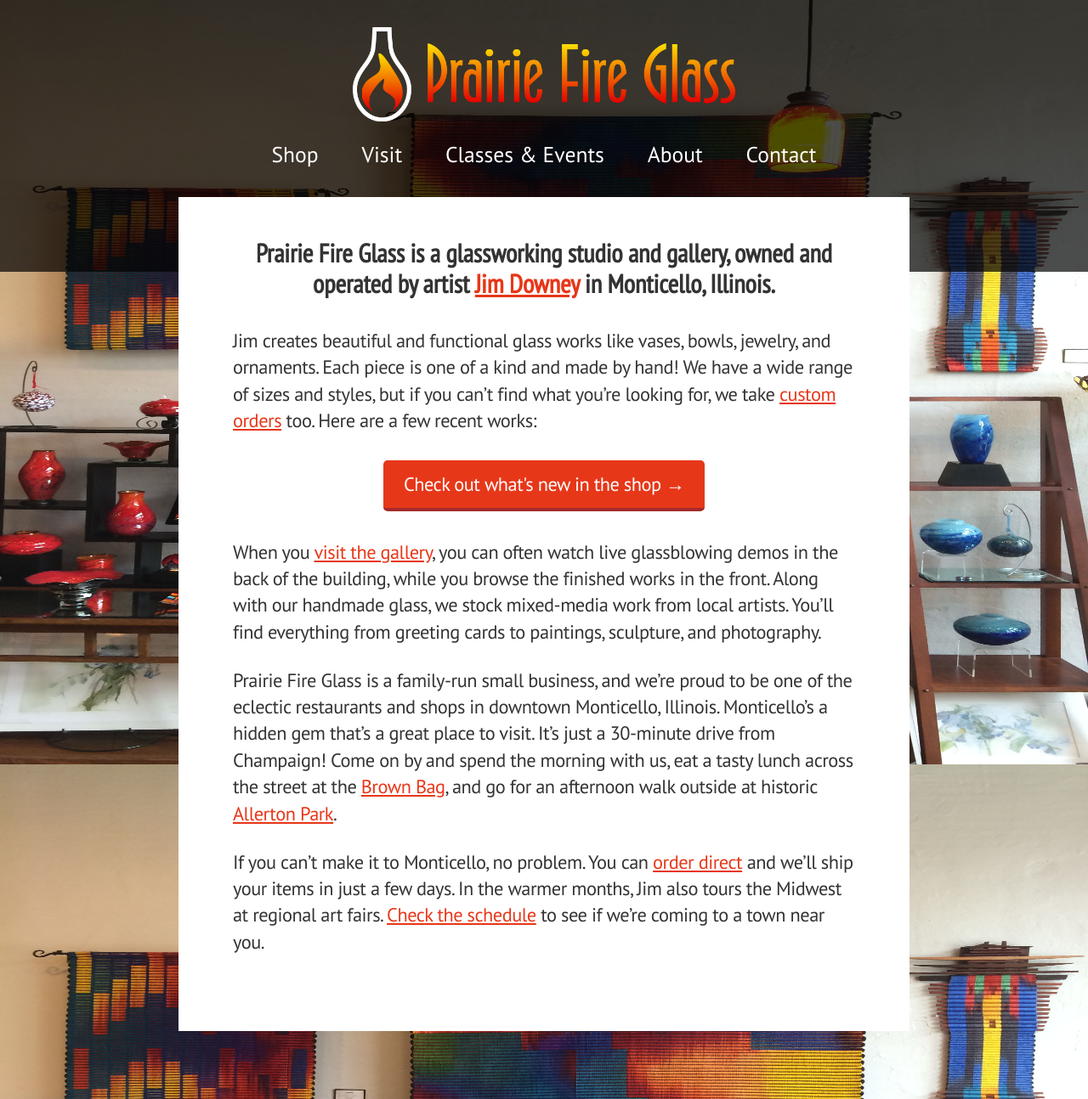
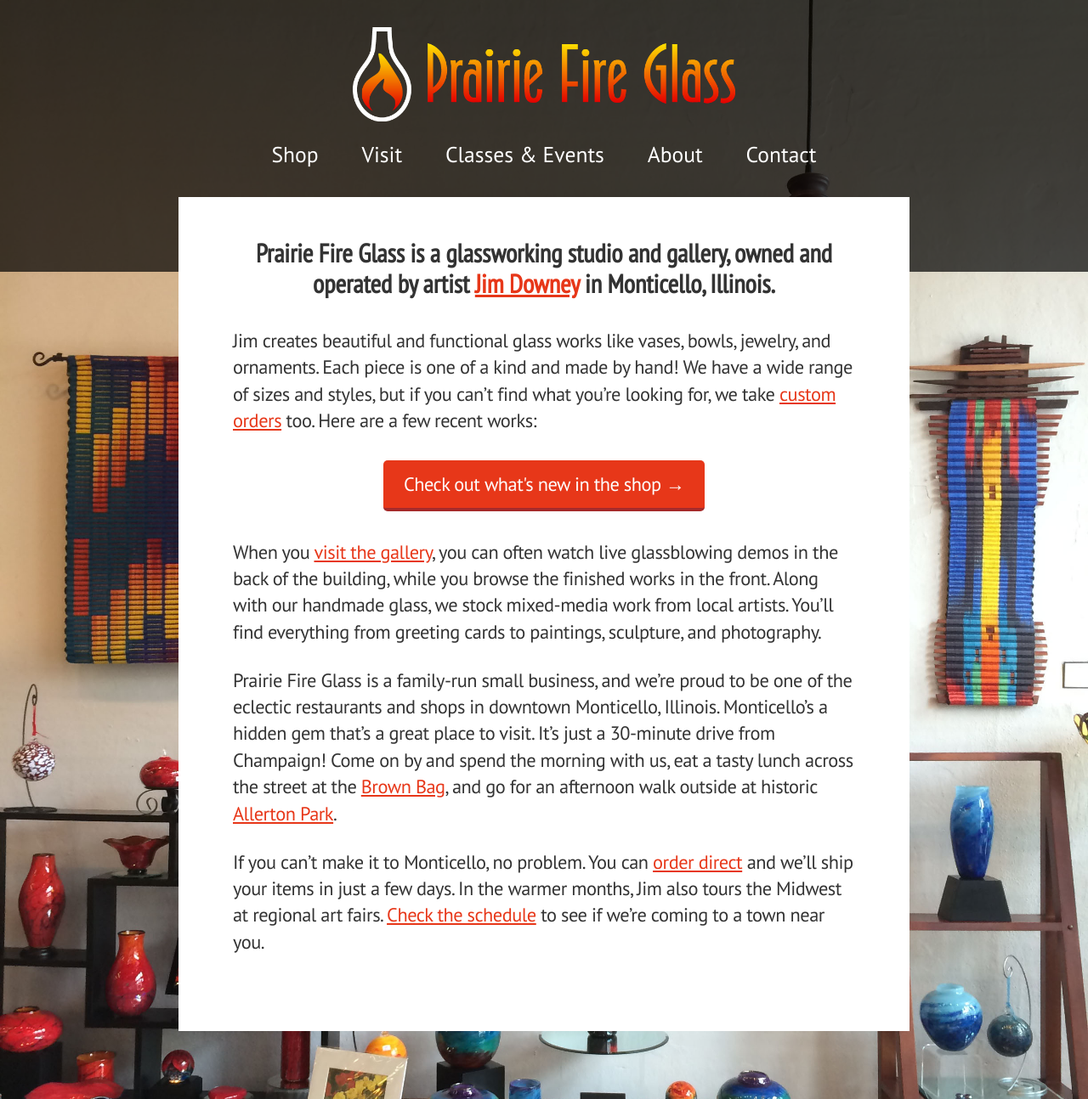
Before and after one commit to prairiefireglass/prairiefireglass.github.io, a Jekyll site: the page built from index.html, in a window 1280 px wide. Shown: the whole page at 85% size. Built offline with Jekyll 4.4.1, drawn with Linux system fonts in a browser that asks for light colours; nearby versions of some CDN libraries.

Commit message:
New background image treatment

```diff
--- a/assets/stylesheets/style.scss
+++ b/assets/stylesheets/style.scss
@@ -11,13 +11,17 @@
 
 
 // Base Styles ——————————————————————————————— •
+html {
+  background: url(../../assets/images/home/wall2.jpg) no-repeat center center fixed;
+  -webkit-background-size: cover;
+     -moz-background-size: cover;
+       -o-background-size: cover;
+          background-size: cover;
+}
+
 body {
   @include border-box;
   @include font-smoothing(antialiased);
-  background: url(../../assets/images/home/wall2.jpg);
-  background-size: 100%;
-  background-position: 0 -600px;
-  background-attachment: fixed;
   color: $color-text;
   font-family: $font-sans;
   font-size: 1.6rem;
```
